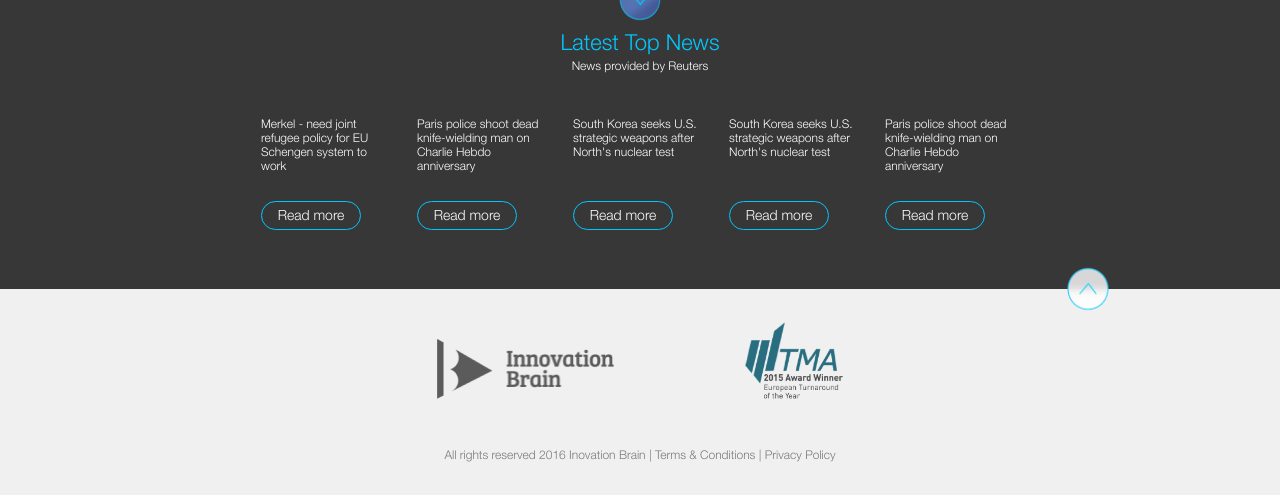
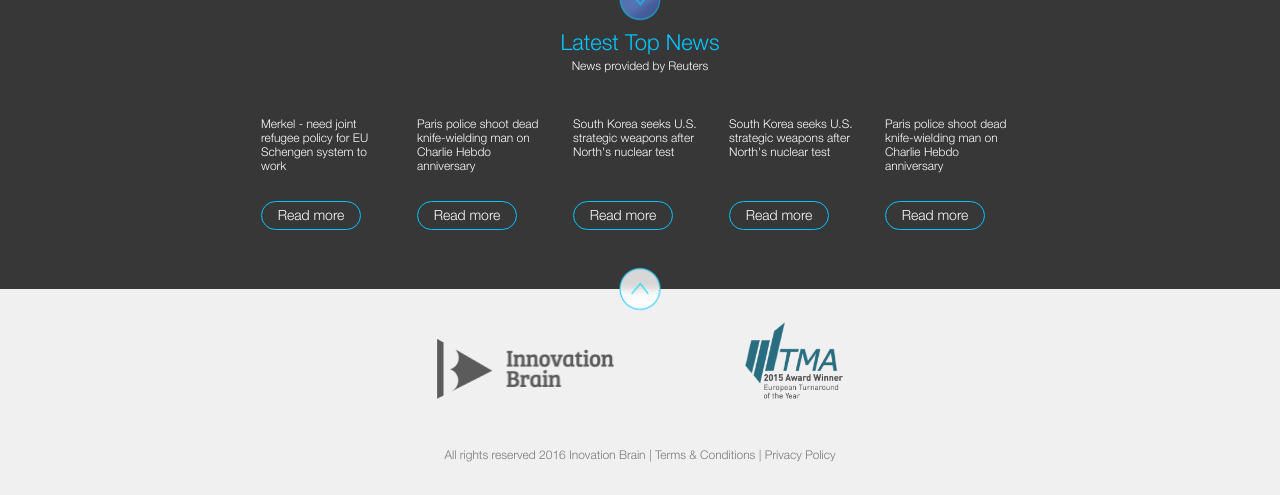
Before and after one commit to markomitranic/innovationBrain, a PHP site: page /production/index.html in a window 1280 px wide. Shown: the part 964-1459 px from the top of the page. Run offline with PHP 8.4, Linux system fonts and the light colour scheme; style sheets or scripts are compiled from the project's sources.

Commit message:
I forgot

```diff
--- a/assets/less/footer.less
+++ b/assets/less/footer.less
@@ -6,7 +6,7 @@
 
 	text-align: center;
 	margin: 0 auto;
-	width: 780px;
+	//width: 780px;
 	position: relative;
 
 	&.pseudo-icon:before {
--- a/assets/less/general.less
+++ b/assets/less/general.less
@@ -32,3 +32,7 @@ a {
 * html .clearfix { height: 1%; }
 .clearfix { display: block; }
 /* close commented backslash hack */
+
+
+//MIXINS
+@1024: ~"only screen and (min-width: 768px) and (max-width: 1100px)";
--- a/assets/less/header.less
+++ b/assets/less/header.less
@@ -49,6 +49,14 @@
 						}
 					}
 				}
+
+			@media @1024 {
+				font-size: 13px;
+				li {
+					padding: 0 7px;
+				}
+			}
+
 			}
 		}
 	}
--- a/assets/less/latest-articles.less
+++ b/assets/less/latest-articles.less
@@ -27,7 +27,7 @@
 
 		article {
 			float: left;
-			width: 156px; // POVECAJ NA 156 KAD SKLONIS BORDER
+			width: 20%; // POVECAJ NA 156 KAD SKLONIS BORDER
 			height: 153px;
 			margin: 0 auto;
 	        padding: 40px 11px 0 11px;
--- a/assets/less/pseudo.less
+++ b/assets/less/pseudo.less
@@ -1,5 +1,4 @@
 .arrow {
-	content: "";
 	position: absolute;
 	left: 50%;
 	top: 0;
@@ -25,6 +24,5 @@
 }
 
 .arrow-footer {
-	left: initial;
-	right: -100px;
+
 }
```
